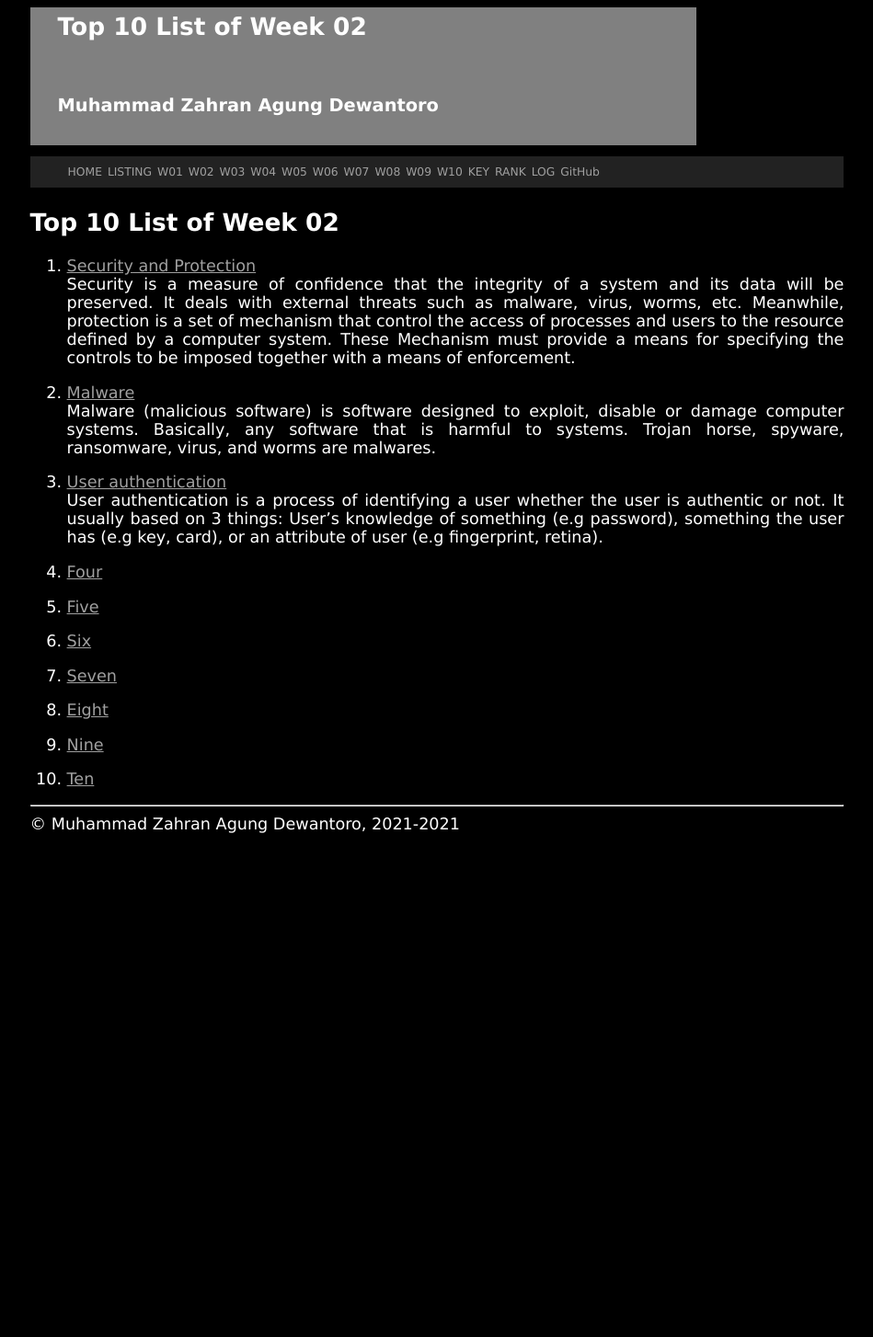
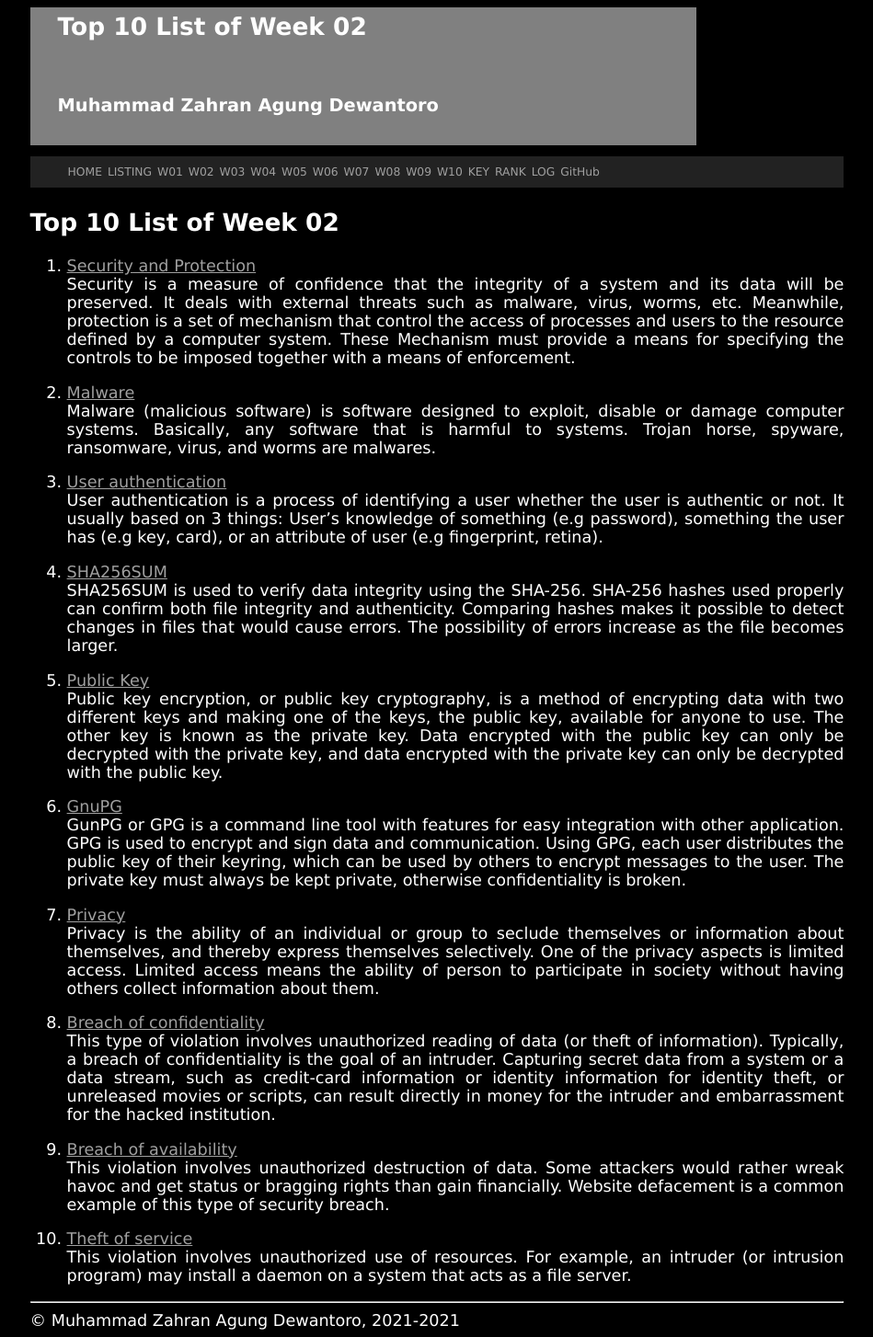
Before and after one commit to mzahranagung/os211, a Jekyll site: the page built from w02.md, in a window 1280 px wide. Shown: the whole page at 92% size, without its empty margins (165-1114 px from the left). Built offline with Jekyll 4.4.1, drawn with Linux system fonts in a browser that asks for light colours; our own code applies the rules of GitHub Pages for plain Markdown files; before the commit the page ends 914 px from its top, so only the background shows below that.

Commit message:
Update w02.md

```diff
--- a/w02.md
+++ b/w02.md
@@ -22,16 +22,26 @@ User authentication is a process of identifying a user whether the user is authe
 3 things: User's knowledge of something (e.g password), something the user has (e.g key, card), or an attribute
 of user (e.g fingerprint, retina).
 
-4. [Four](https://en.wikipedia.org/wiki/4)<br>
+4. [SHA256SUM](https://help.ubuntu.com/community/HowToSHA256SUM)<br>
+SHA256SUM is used to verify data integrity using the SHA-256. SHA-256 hashes used properly can confirm both file integrity and authenticity. Comparing hashes makes it possible to detect changes in files that would cause errors. The possibility of errors increase as the file becomes larger.
 
-5. [Five](https://en.wikipedia.org/wiki/5)<br>
+5. [Public Key](https://www.cloudflare.com/learning/ssl/how-does-public-key-encryption-work/)<br>
+Public key encryption, or public key cryptography, is a method of encrypting data with two different keys and making one of the keys, the public key, available for anyone to use. The other key is known as the private key. Data encrypted with the public key can only be decrypted with the private key, and data encrypted with the private key can only be decrypted with the public key.
 
-6. [Six](https://en.wikipedia.org/wiki/6)<br>
+6. [GnuPG](https://wiki.archlinux.org/index.php/GnuPG)<br>
+GunPG or GPG is a command line tool with features for easy integration with other application. GPG is used to encrypt and sign data and communication. Using GPG, each user distributes the public key of their keyring, which can be used by others to encrypt messages to the user. The private key must always be kept private, otherwise confidentiality is broken.
 
-7. [Seven](https://en.wikipedia.org/wiki/7)<br>
+7. [Privacy](https://en.wikipedia.org/wiki/Privacy)<br>
+Privacy is the ability of an individual or group to seclude themselves
+or information about themselves, and thereby express themselves selectively.
+One of the privacy aspects is limited access. Limited access means the ability of person
+to participate in society without having others collect information about them.
 
-8. [Eight](https://en.wikipedia.org/wiki/8)<br>
+8. [Breach of confidentiality](https://www.markeluk.com/articles/what-is-a-breach-of-confidentiality)<br>
+This type of violation involves unauthorized reading of data (or theft of information). Typically, a breach of confidentiality is the goal of an intruder. Capturing secret data from a system or a data stream, such as credit-card information or identity information for identity theft, or unreleased movies or scripts, can result directly in money for the intruder and embarrassment for the hacked institution.
 
-9. [Nine](https://en.wikipedia.org/wiki/9)<br>
+9. [Breach of availability](https://www.cs.uic.edu/~jbell/CourseNotes/OperatingSystems/15_Security.html)<br>
+This violation involves unauthorized destruction of data. Some attackers would rather wreak havoc and get status or bragging rights than gain financially. Website defacement is a common example of this type of security breach.
 
-10. [Ten](https://en.wikipedia.org/wiki/10)<br>
+10. [Theft of service](https://www.geeksforgeeks.org/system-security/)<br>
+This violation involves unauthorized use of resources. For example, an intruder (or intrusion program) may install a daemon on a system that acts as a file server.
```
